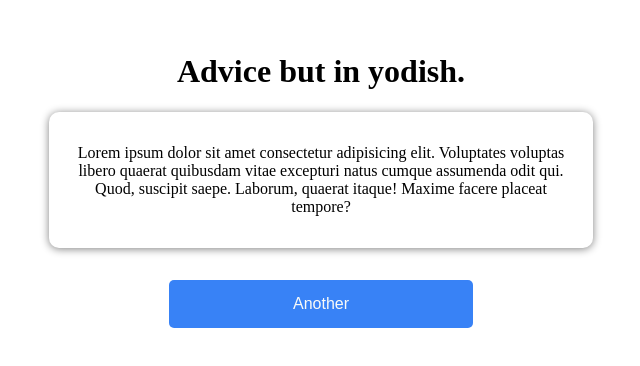
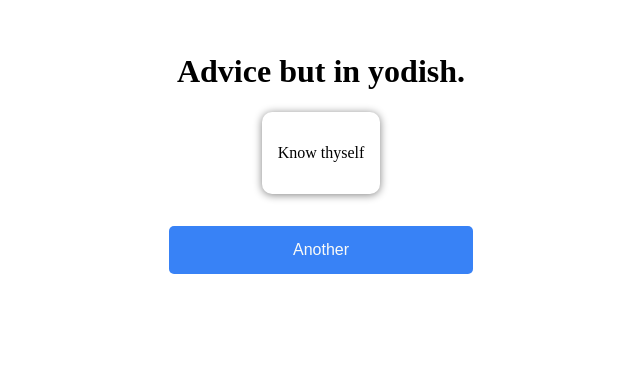
Before and after one commit to tsfoverlord/yoda-advices, a plain HTML site: page index.html in a window 1280 px wide. Shown: the whole page, without its empty margins (319-959 px from the left). Drawn offline with Linux system fonts and the light colour scheme.

Commit message:
Replace lorem text in advice to actual advice

```diff
--- a/index.html
+++ b/index.html
@@ -12,7 +12,7 @@
     <div class="container">
         <div class="card">
             <p class="advice">
-                Lorem ipsum dolor sit amet consectetur adipisicing elit. Voluptates voluptas libero quaerat quibusdam vitae excepturi natus cumque assumenda odit qui. Quod, suscipit saepe. Laborum, quaerat itaque! Maxime facere placeat tempore?
+                Know thyself
             </p>
         </div>
         <button>Another</button>
```
